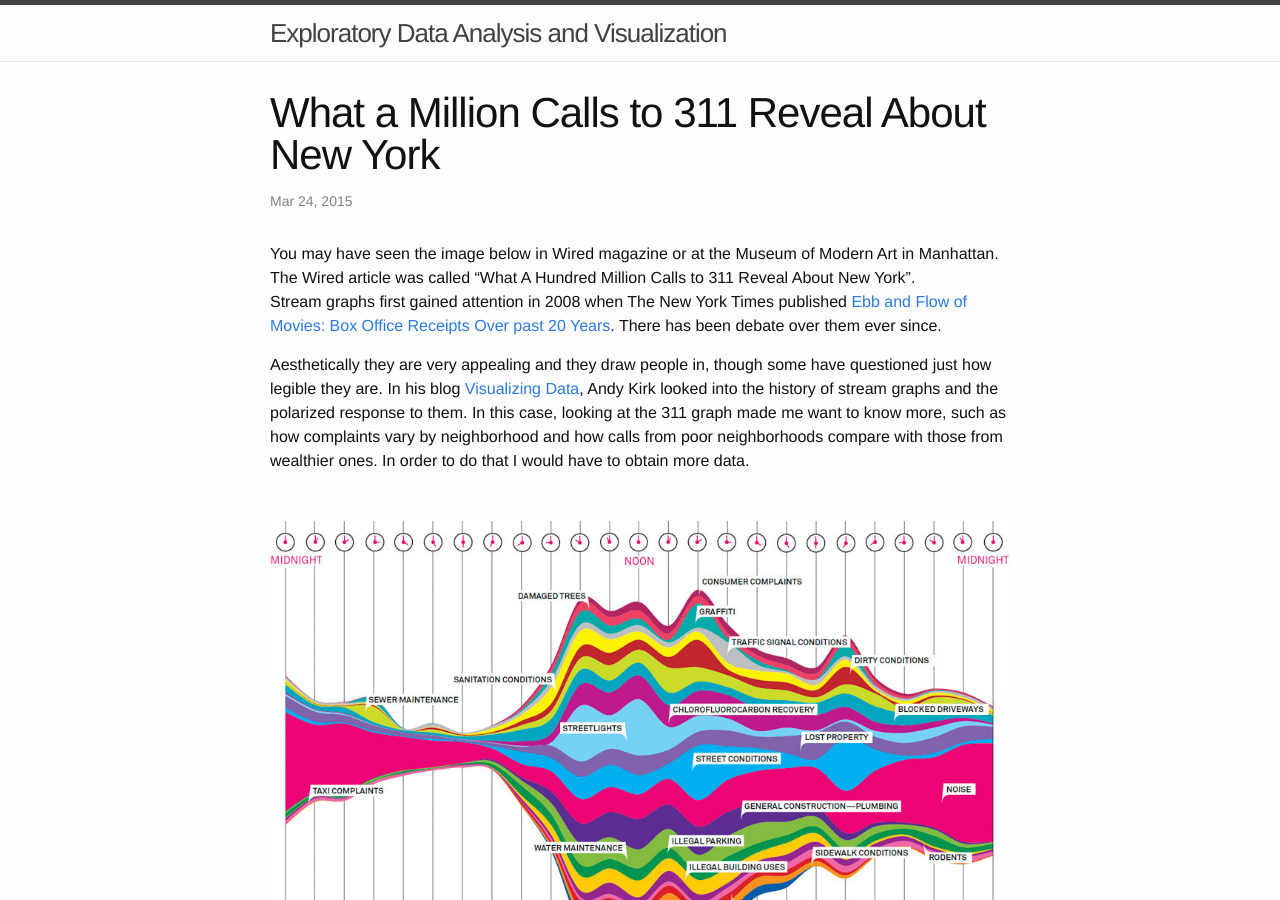
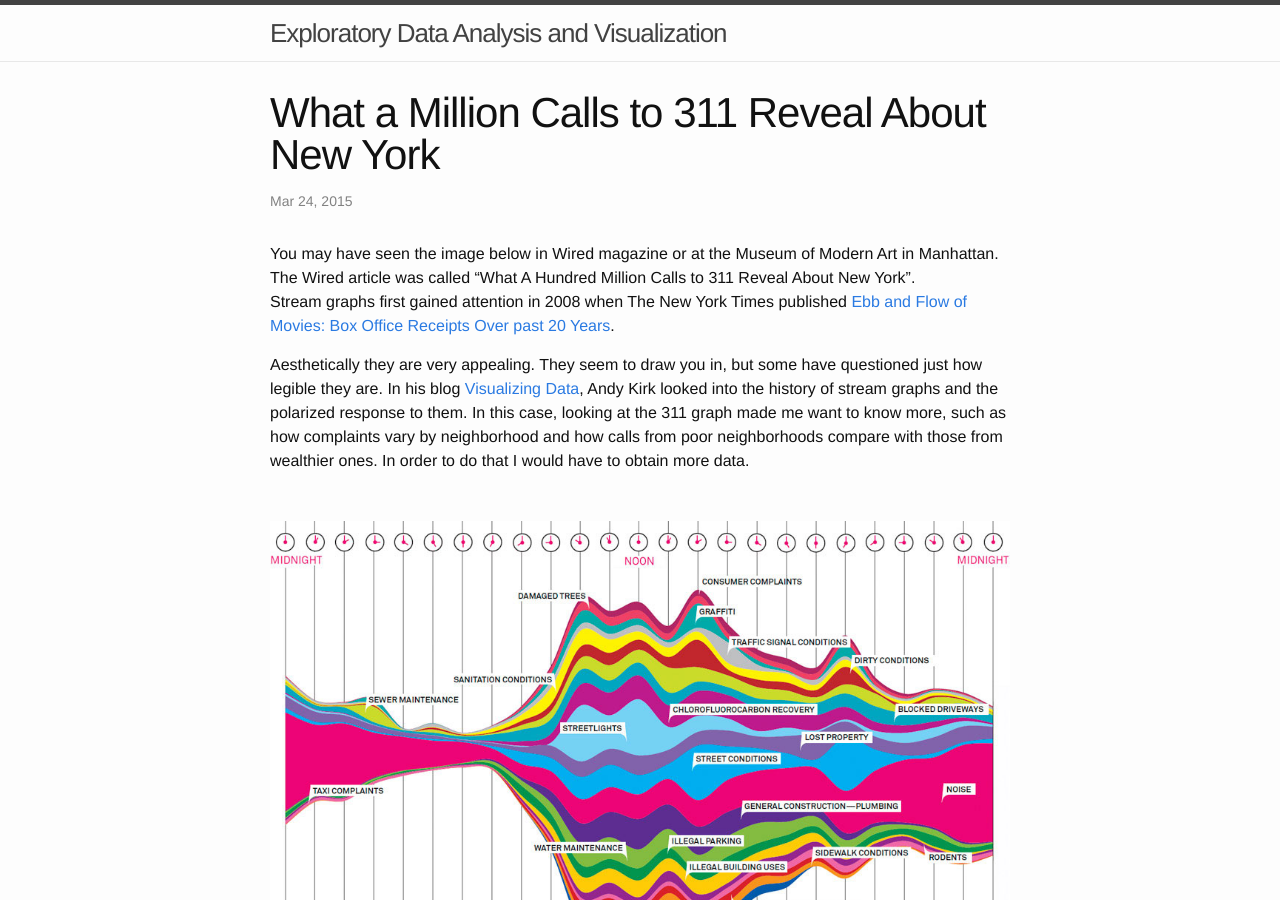
Before and after one commit to jcp1016/jcp1016.github.io, a Jekyll site: the page built from _posts/2015-03-24-nyc-311.md, in a window 1280 px wide and 900 px high. Built offline with Jekyll 4.4.1, drawn with Linux system fonts in a browser that asks for light colours.

Commit message:
edit post

```diff
--- a/_posts/2015-03-24-nyc-311.md
+++ b/_posts/2015-03-24-nyc-311.md
@@ -5,9 +5,9 @@
 categories: data analysis nyc 311
 ---
 You may have seen the image below in Wired magazine or at the Museum of Modern Art in Manhattan.  The Wired article was called "What A Hundred Million Calls to 311 Reveal About New York".
-Stream graphs first gained attention in 2008 when The New York Times published [Ebb and Flow of Movies:  Box Office Receipts Over past 20 Years](http://www.nytimes.com/interactive/2008/02/23/movies/20080223_REVENUE_GRAPHIC.html). There has been debate over them ever since.
+Stream graphs first gained attention in 2008 when The New York Times published [Ebb and Flow of Movies:  Box Office Receipts Over past 20 Years](http://www.nytimes.com/interactive/2008/02/23/movies/20080223_REVENUE_GRAPHIC.html).
 
-Aesthetically they are very appealing and they draw people in, though some have questioned just how legible they are.  In his blog [Visualizing Data](http://www.visualisingdata.com/index.php/2010/08/making-sense-of-streamgraphs/), Andy Kirk looked into the history of stream graphs and the polarized response to them.  In this case, looking at the 311 graph made me want to know more, such as how complaints vary by neighborhood and how calls from poor neighborhoods compare with those from wealthier ones.  In order to do that I would have to obtain more data.
+Aesthetically they are very appealing.  They seem to draw you in, but some have questioned just how legible they are.  In his blog [Visualizing Data](http://www.visualisingdata.com/index.php/2010/08/making-sense-of-streamgraphs/), Andy Kirk looked into the history of stream graphs and the polarized response to them.  In this case, looking at the 311 graph made me want to know more, such as how complaints vary by neighborhood and how calls from poor neighborhoods compare with those from wealthier ones.  In order to do that I would have to obtain more data.
 <br /><br />
 ![Wired image]({{ site.baseurl }}/assets/wired311.jpg)
 <br /><br />
```
